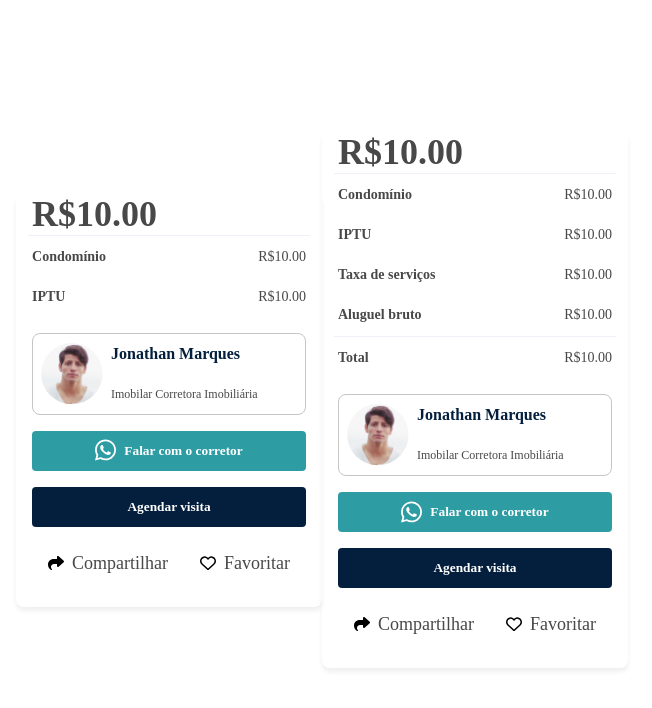
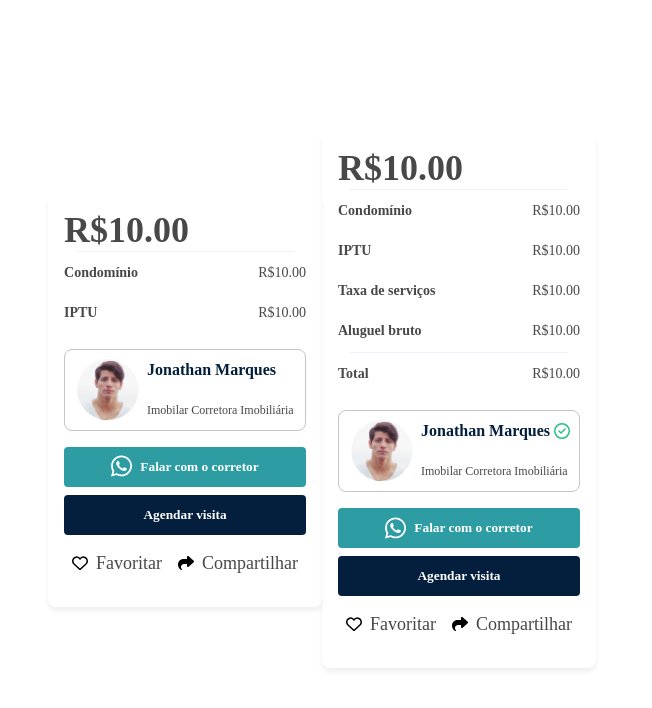
Before and after one commit to wandersoncbjr/desafio-taqtile, a React (Create React App) app: page / in a window 1280 px wide. Shown: the top 708 px of the page, without its empty margins (318-970 px from the left). Built offline with nearby package versions, Linux system fonts and the light colour scheme.

Commit message:
fix: CardBooking

```diff
--- a/src/components/button/button.tsx
+++ b/src/components/button/button.tsx
@@ -9,8 +9,7 @@ export const constantsButton = {
 };
 
 const stylesButton = {
-  padding: '16px',
-  minWidth: '143px',
+  padding: '0px 16px 0px 16px',
   fontFamily: constants.font.family.primary,
   fontWeight: constants.font.weight.bold,
   borderRadius: constants.font.MediumRadius,
@@ -30,7 +29,7 @@ interface ButtonProps {
   onClick?: () => void;
 }
 
-export function ButtonPrimary({ compact, disabled, variant, children, icon, expanded, onClick }: ButtonProps) {
+export function Button({ compact, disabled, variant, children, icon, expanded, onClick }: ButtonProps) {
   const [hoveractive, setHoveractive] = useState(false);
 
   const mouseEnter = () => {
--- a/src/components/cards/card-booking/index.css
+++ b/src/components/cards/card-booking/index.css
@@ -1,35 +1,25 @@
-.container-button-booking {
-  margin: 0px 16px 16px 16px;
-}
-
-.button-booking {
-  margin-top: 16px;
-}
-
 .container-user {
   display: flex;
   gap: 8px;
-  margin: 16px;
-}
-.container-user img {
-  margin-left: 8px;
+  margin: 16px 0px 8px 0px;
 }
 
 .container-price {
   display: flex;
   justify-content: space-between;
-  margin: 0px 16px 0 16px;
 }
 
 .container-icons {
   display: flex;
+  justify-content: center;
 }
 
 .icon-share-favorited {
-  margin: 16px 16px 8px 16px;
+  margin: 8px;
   gap: 8px;
   display: flex;
   align-items: center;
+  justify-content: center;
 }
 
 .name-icon {
--- a/src/components/cards/card-booking/index.tsx
+++ b/src/components/cards/card-booking/index.tsx
@@ -1,5 +1,5 @@
 import React, { useState } from 'react';
-import { ButtonPrimary } from '../../button/button';
+import { Button } from '../../button/button';
 import { BodySecondary } from '../../typography/body/body2';
 import { Caption } from '../../typography/caption/caption';
 import { Label } from '../../typography/label/label';
@@ -19,7 +19,7 @@ import { faWhatsapp } from '@fortawesome/free-brands-svg-icons';
 
 library.add(heartRegular, heartSolid);
 
-interface DataProps {
+interface BookingPrices {
   pricetotal?: number;
   priceCondominium: number;
   priceIptu?: number;
@@ -30,48 +30,64 @@ interface DataProps {
 interface BookingProps {
   nameUser: string;
   imageUser: React.ReactNode;
-  prices: DataProps;
+  prices: BookingPrices;
   broker: string;
-  checked: boolean;
+  checkedUser: boolean;
   type?: 'sell' | 'rent';
 }
 
-export function CardBooking({ imageUser, prices, nameUser, broker, type, checked }: BookingProps) {
+export function CardBooking({ imageUser, prices, nameUser, broker, type, checkedUser: checked }: BookingProps) {
+  const pricetotal = prices.pricetotal ? formatPrice(prices.pricetotal) : null;
+  const priceCondominium = prices.priceCondominium ? formatPrice(prices.priceCondominium) : null;
+  const priceIptu = prices.priceIptu ? formatPrice(prices.priceIptu) : null;
+  const priceServiceFee = prices.priceServiceFee ? formatPrice(prices.priceServiceFee) : null;
+  const priceGrossRent = prices.priceGrossRent ? formatPrice(prices.priceGrossRent) : null;
   const [favorite, setFavorite] = useState<boolean>(false);
-  const pricetotal = formatPrice(prices.pricetotal || 0);
-  const priceCondominium = formatPrice(prices.priceCondominium || 0);
-  const priceIptu = formatPrice(prices.priceIptu || 0);
-  const priceServiceFee = formatPrice(prices.priceServiceFee || 0);
-  const priceGrossRent = formatPrice(prices.priceGrossRent || 0);
+  const handleFavoriteClick = () => {
+    setFavorite(!favorite);
+  };
+
   return (
-    <ContainerCard>
-      <div style={{ marginLeft: '16px' }}>
+    <ContainerCard marginAll={true}>
+      {pricetotal && (
+        <div>
           <Price type="big">{pricetotal}</Price>
         </div>
+      )}
       <Divider />
+      {priceCondominium && (
         <div className="container-price">
           <BodySecondary type="bold">Condomínio</BodySecondary>
           <Price type="small">{priceCondominium}</Price>
         </div>
+      )}
+      {priceIptu && (
         <div className="container-price">
           <BodySecondary type="bold">IPTU</BodySecondary>
           <Price type="small">{priceIptu}</Price>
         </div>
+      )}
       {type === 'sell' && (
         <>
+          {priceServiceFee && (
             <div className="container-price">
               <BodySecondary type="bold">Taxa de serviços</BodySecondary>
               <Price type="small">{priceServiceFee}</Price>
             </div>
+          )}
+          {priceGrossRent && (
             <div className="container-price">
               <BodySecondary type="bold">Aluguel bruto</BodySecondary>
               <Price type="small">{priceGrossRent}</Price>
             </div>
+          )}
           <Divider />
+          {pricetotal && (
             <div className="container-price">
               <BodySecondary type="bold">Total</BodySecondary>
               <Price type="small">{pricetotal}</Price>
             </div>
+          )}
         </>
       )}
       <div
@@ -81,6 +97,7 @@ export function CardBooking({ imageUser, prices, nameUser, broker, type, checked
           borderRadius: constants.font.SmallRadius,
         }}
       >
+        <div style={{ marginLeft: '4px' }}></div>
         {imageUser}
         <div className="name-broker">
           <div className="name-icon">
@@ -90,39 +107,34 @@ export function CardBooking({ imageUser, prices, nameUser, broker, type, checked
           <Caption color="neutralXDark">{broker}</Caption>
         </div>
       </div>
-
-      <div className="container-button-booking">
-        <ButtonPrimary
+      <div style={{ marginTop: '16px' }}></div>
+      <div>
+        <Button
           variant="CTA"
           compact={true}
           expanded={true}
           icon={<FontAwesomeIcon icon={faWhatsapp} style={{ fontSize: '24px' }} />}
         >
           Falar com o corretor
-        </ButtonPrimary>
-        <div className="button-booking">
-          <ButtonPrimary compact={true} expanded={true}>
+        </Button>
+        <div style={{ marginTop: '8px' }}></div>
+        <Button compact={true} expanded={true}>
           Agendar visita
-          </ButtonPrimary>
-        </div>
+        </Button>
         <div className="container-icons">
-          <div className="icon-share-favorited">
-            <FontAwesomeIcon icon={faShare} />
-            <H3>Compartilhar</H3>
-          </div>
           <div className="icon-share-favorited">
             <FontAwesomeIcon
               icon={favorite ? heartSolid : heartRegular}
               color={favorite ? 'red' : ''}
               onClick={() => {
-                if (favorite) {
-                  setFavorite(false);
-                } else {
-                  setFavorite(true);
-                }
+                handleFavoriteClick();
               }}
             />
             <H3>{favorite ? 'Favoritado' : 'Favoritar'}</H3>
+          </div>
+          <div className="icon-share-favorited">
+            <FontAwesomeIcon icon={faShare} />
+            <H3>Compartilhar</H3>
           </div>
         </div>
       </div>
--- a/src/components/cards/containerCard/index.css
+++ b/src/components/cards/containerCard/index.css
@@ -2,14 +2,5 @@
   display: flex;
   flex-direction: column;
   cursor: pointer;
+  overflow: auto;
 }
-
-.container img {
-  border-top-left-radius: 8px;
-  border-top-right-radius: 8px;
-}
-
-.container h3,
-p {
-  word-wrap: break-word;
-}
```
Lines whose indentation alone changed are shown as unchanged.
